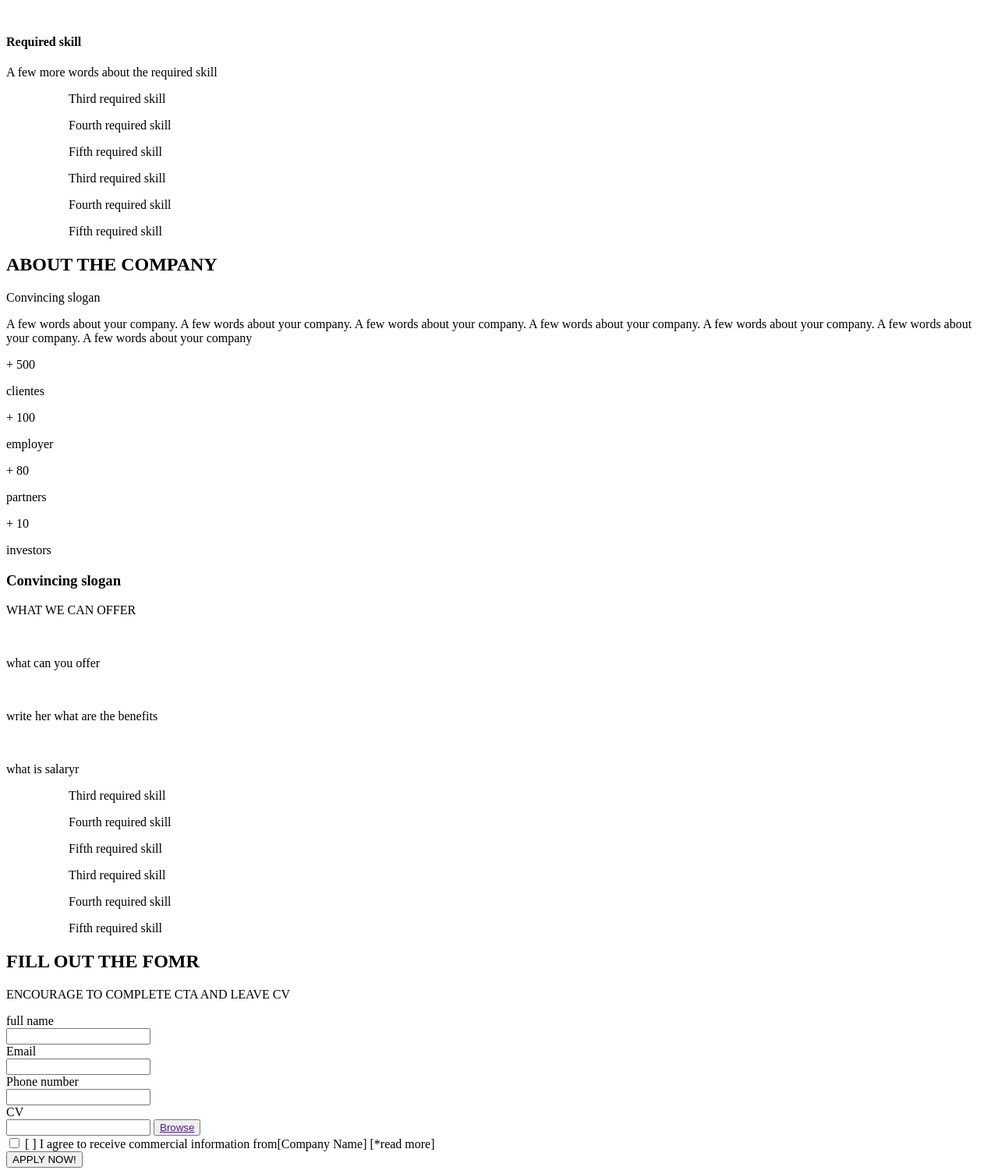
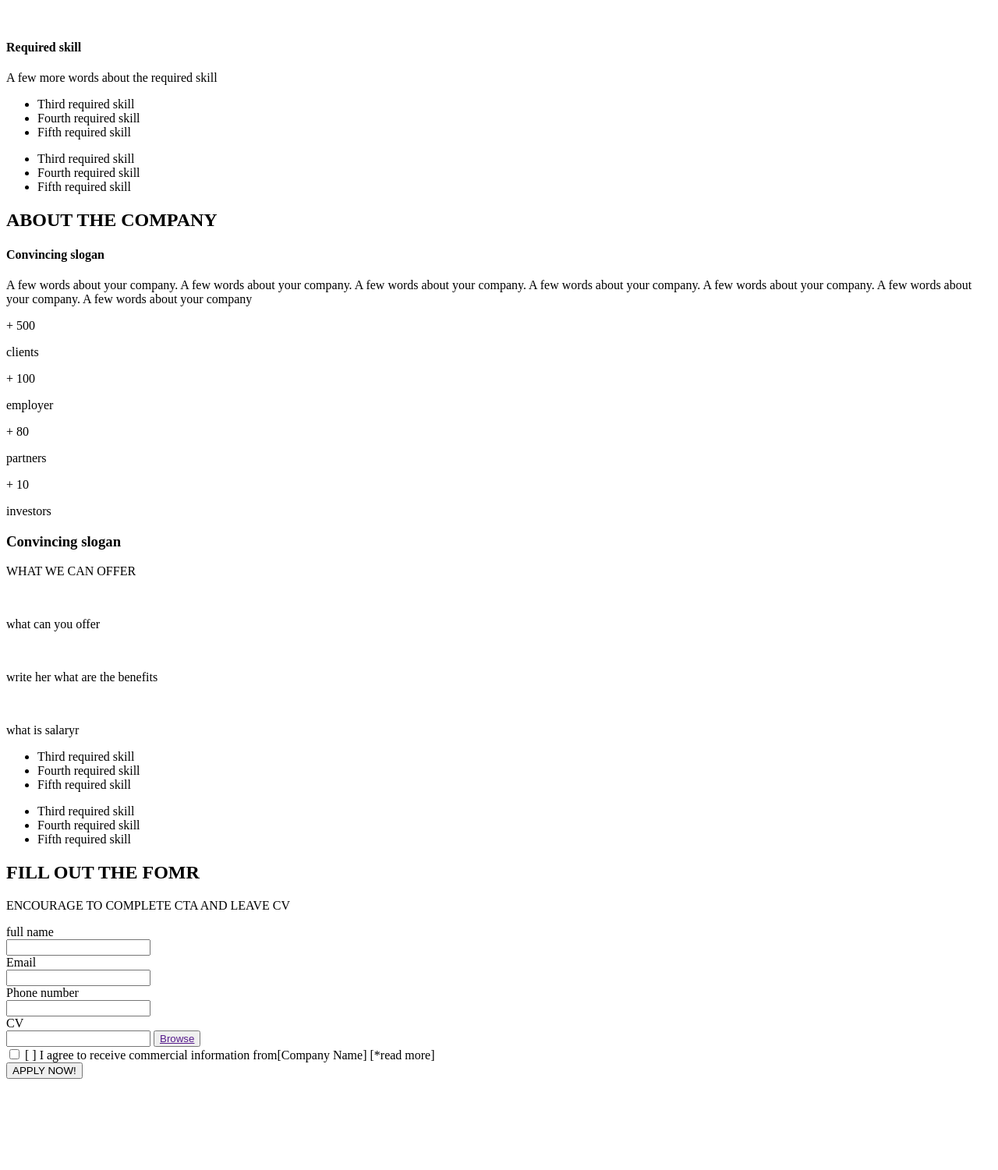
Before and after one commit to gabrielacastillo/repaso, a plain HTML site: page index.html in a window 1280 px wide. Shown: the part 645-2146 px from the top of the page at 78% size. After the commit the page ends 2037 px from the top, so only its background shows below. Drawn offline with Linux system fonts and the light colour scheme.

Commit message:
correcciones en el html

```diff
--- a/index.html
+++ b/index.html
@@ -10,13 +10,11 @@
     <header></header>
     <main>
         <section>
-            <article>
             <img src="LOGO.png">
             <h3>you career</h3>
             <h1>STARS HERE</h1>
             <button >apply now!</button>
             <button >learn more</button>
-           </article>
         </section>
 
         <section>
@@ -52,58 +50,57 @@
             </div>
             <div>
                 <ul>
-                    <il>
-                        <menu>Third required skill</menu>
-                    </il>
-                    <il>
-                        <menu>Fourth required skill</menu>
-                    </il>
-                    <il>
-                        <menu>Fifth required skill</menu>
-                    </il>
+                    <li>
+                        Third required skill
+                    </li>
+                    <li>
+                        Fourth required skill
+                    </li>
+                    <li>
+                        Fifth required skill
+                    </li>
                 </ul>
-            </div>
-            <div>
                 <ul>
-                    <il>
-                        <menu>Third required skill</menu>
-                    </il>
-                    <il>
-                        <menu>Fourth required skill</menu>
-                    </il>
-                    <il>
-                        <menu>Fifth required skill</menu>
-                    </il>
+                    <li>
+                        Third required skill
+                    </li>
+                    <li>
+                        Fourth required skill
+                    </li>
+                    <li>
+                        Fifth required skill
+                    </li>
                 </ul>
             </div>
         </section>
 
         <section>
-            <h1>ABOUT THE COMPANY</h1>
-            <P>Convincing slogan</P>
+            <h2>ABOUT THE COMPANY</h2>
+            <h4>Convincing slogan</h4>
             <div>
                 <p>
                     A few words about your company. A few words about your company.
                     A few words about your company. A few words about your company.
                     A few words about your company. A few words about your company.
-                    A few words about your company</p>
+                    A few words about your company
+                </p>
             </div>
             <div>
                 <div>
                     <p>+ 500</p>
-                    clientes
+                    <p>clients</p>
                 </div>
                 <div>
                     <p>+ 100</p>
-                    employer
+                    <p>employer</p>
                 </div>
                 <div>
                     <p>+ 80</p>
-                    partners
+                    <p>partners</p>
                 </div>
                 <div>
                     <p>+ 10</p>
-                    investors
+                    <p>investors</p>
                 </div>
             </div>
         </section>
@@ -127,60 +124,62 @@
             </div>
             <div>
                 <ul>
-                    <il>
-                        <menu>Third required skill</menu>
-                    </il>
-                    <il>
-                        <menu>Fourth required skill</menu>
-                    </il>
-                    <il>
-                        <menu>Fifth required skill</menu>
-                    </il>
+                    <li>
+                        Third required skill
+                    </li>
+                    <li>
+                        Fourth required skill
+                    </li>
+                    <li>
+                        Fifth required skill
+                    </li>
                 </ul>
-            </div>
-            <div>
                 <ul>
-                    <il>
-                        <menu>Third required skill</menu>
-                    </il>
-                    <il>
-                        <menu>Fourth required skill</menu>
-                    </il>
-                    <il>
-                        <menu>Fifth required skill</menu>
-                    </il>
+                    <li>
+                        Third required skill
+                    </li>
+                    <li>
+                        Fourth required skill
+                    </li>
+                    <li>
+                        Fifth required skill
+                    </li>
                 </ul>
             </div>
         </section>
 
         <section>
+            <div>
                 <h1>FILL OUT THE FOMR</h1>
-            <P>
+                <p>
                     ENCOURAGE TO COMPLETE CTA
                     AND LEAVE CV
-            </P>
+                </p>
+            </div>
+
             <div>
                 <div>
                     <label for="">full name</label>
                     <br>
-                    <input type="password" name="" id="">
+                    <input type="text" name="" id="">
                 </div>
                 <div>
                     <label for="">Email</label>
                     <br>
-                    <input type="password" name="" id="">
+                    <input type="text" name="" id="">
                 </div>
                 <div>
                     <label for="">Phone number</label>
                     <br>
-                    <input type="password" name="" id="">
+                    <input type="text" name="" id="">
                 </div>
                 <div>
                     <label for="">CV</label>
                     <br>
                     <div>
-                        <input type="password" name="" id="">
+                        <input type="text" name="" id="">
                         <button><a href="">Browse</a></button>
+                    </div>
                 </div>
                 <div>
                     <input type="checkbox" name="" id="">
@@ -192,7 +191,6 @@
                     <button>APPLY NOW!</button>
                 </div>
             </div>
-           </div>
         </section>
     </main>
     <footer></footer>
```
Lines whose indentation alone changed are shown as unchanged.
